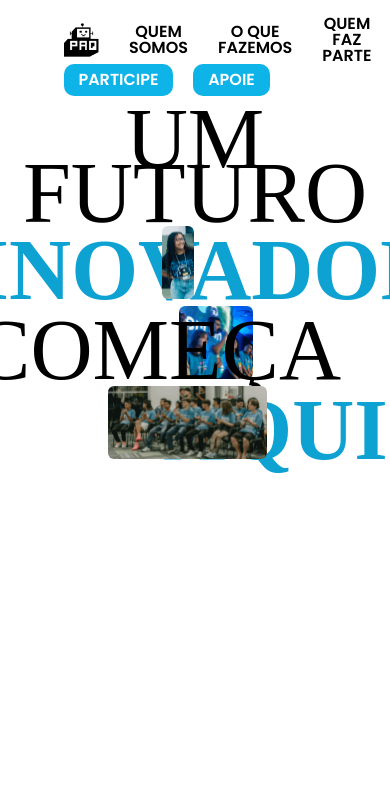
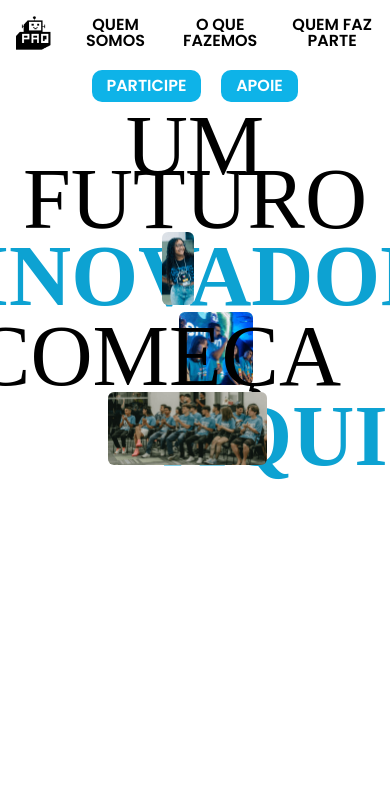
Before and after one commit to LAYSEGABI/Site-paq-25, a Next.js app: page / in a window 390 px wide. Shown: the top 804 px of the page. Built offline with nearby package versions, Linux system fonts and the light colour scheme; a web font is replaced by a local one.

Commit message:
Header mobile

```diff
--- a/src/app/components/Header/PaqHeader.module.css
+++ b/src/app/components/Header/PaqHeader.module.css
@@ -26,18 +26,14 @@
   display: flex;
   gap: 20px;
 
-  &:hover {
-    color: red;
-  }
-}
-
-.como-apoiar {
-  color: red;
 }
 
 @media screen and (max-width: 768px) {
   .container {
     flex-wrap: wrap;
+    justify-content: center;
+    padding: 1em;
+    gap: 20px;
   }
 
   .container .containerButton .buttonDesktop {
--- a/src/app/globals.css
+++ b/src/app/globals.css
@@ -66,6 +66,22 @@ body {
   text-align: center;
   overflow-x: hidden;
 }
+
+/* Scrollbar personalizada */
+
+body::-webkit-scrollbar {
+  width: 10px;
+}
+
+body::-webkit-scrollbar-track {
+  background: rgb(237, 237, 242);
+}
+
+body::-webkit-scrollbar-thumb {
+  background-color: rgb(33, 164, 225);
+  border-radius: 5px;
+}
+
 
 .submit-button {
   font-family: 'Poppins Bold', sans-serif;
```
